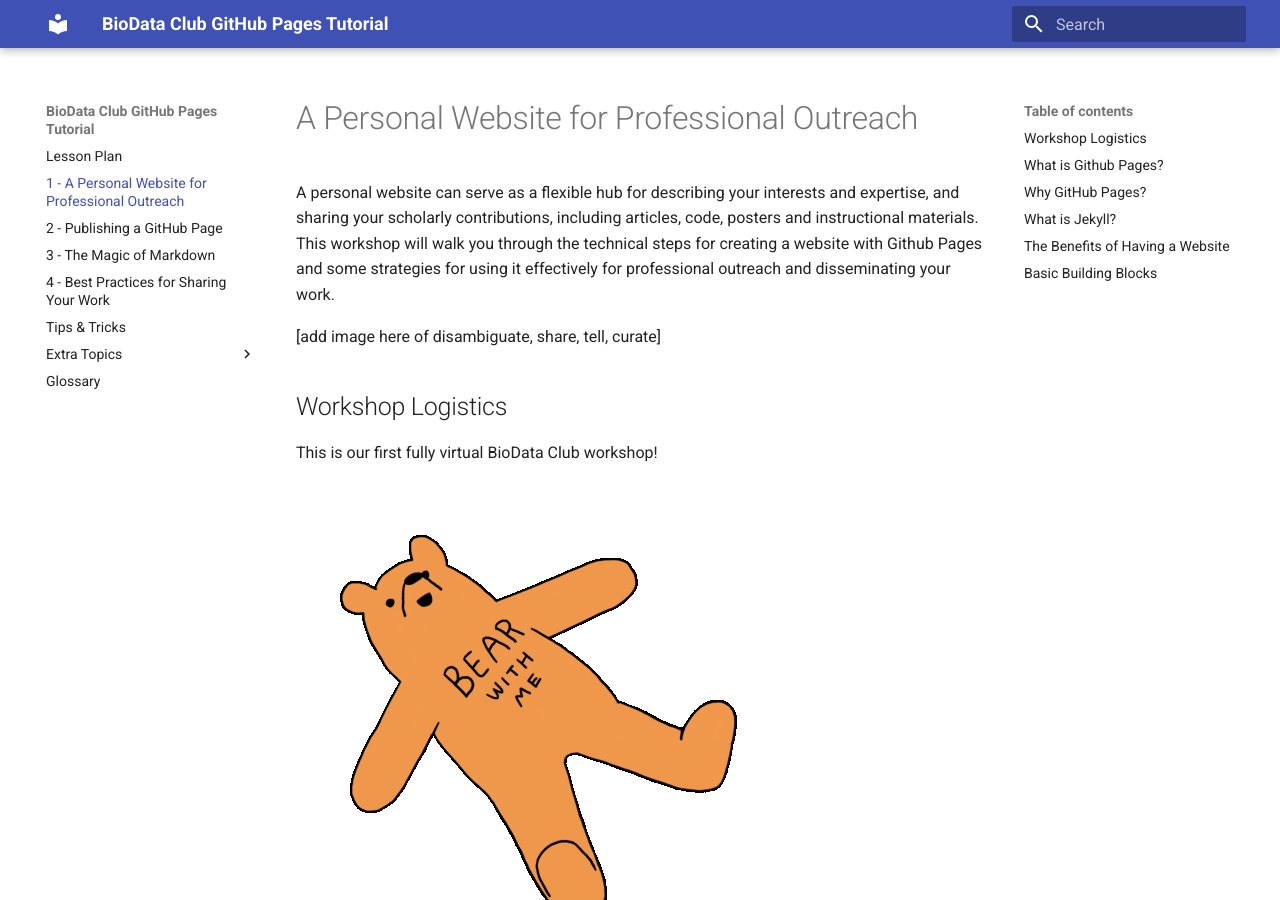
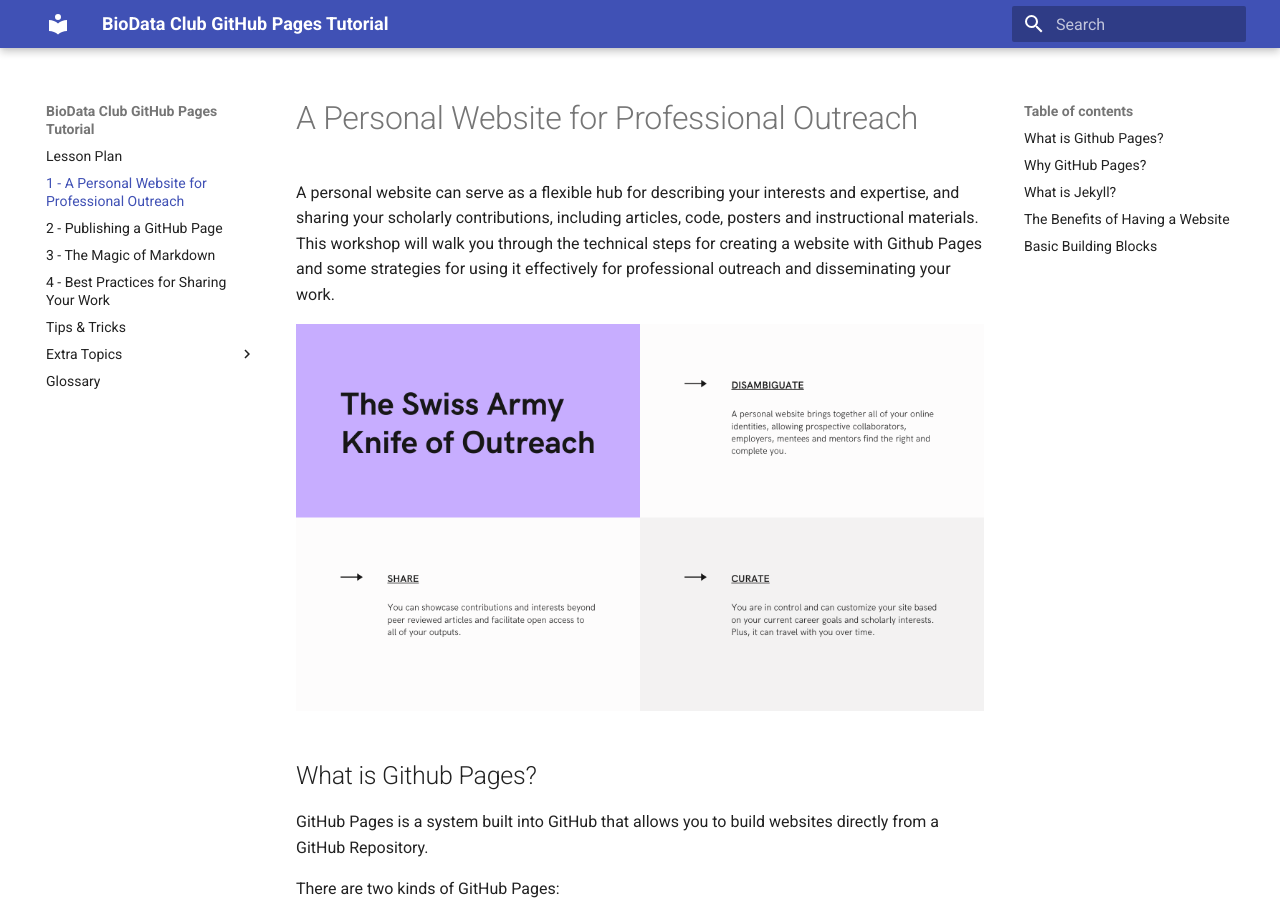
Before and after one commit to BioData-Club/ghpages-rtd, an MkDocs documentation site: the page built from docs/lessons/1.md, in a window 1280 px wide and 900 px high. Built offline with MkDocs 1.6.1 and Material for MkDocs 9.7.7, drawn with Linux system fonts in a browser that asks for light colours; old or Windows-style settings are respelled for this version of MkDocs.

Commit message:
Update 1.md

```diff
--- a/docs/lessons/1.md
+++ b/docs/lessons/1.md
@@ -2,13 +2,7 @@
 
 A personal website can serve as a flexible hub for describing your interests and expertise, and sharing your scholarly contributions, including articles, code, posters and instructional materials.  This workshop will walk you through the technical steps for creating a website with Github Pages and some strategies for using it effectively for professional outreach and disseminating your work.
 
-[add image here of disambiguate, share, tell, curate]
-
-## Workshop Logistics
-
-This is our first fully virtual BioData Club workshop!
-
-![](../images/bear_with_me.gif)
+![Disambiguate, Share and Curate](../images/swiss_army_knife.png)
 
 ## What is Github Pages?
 
```
